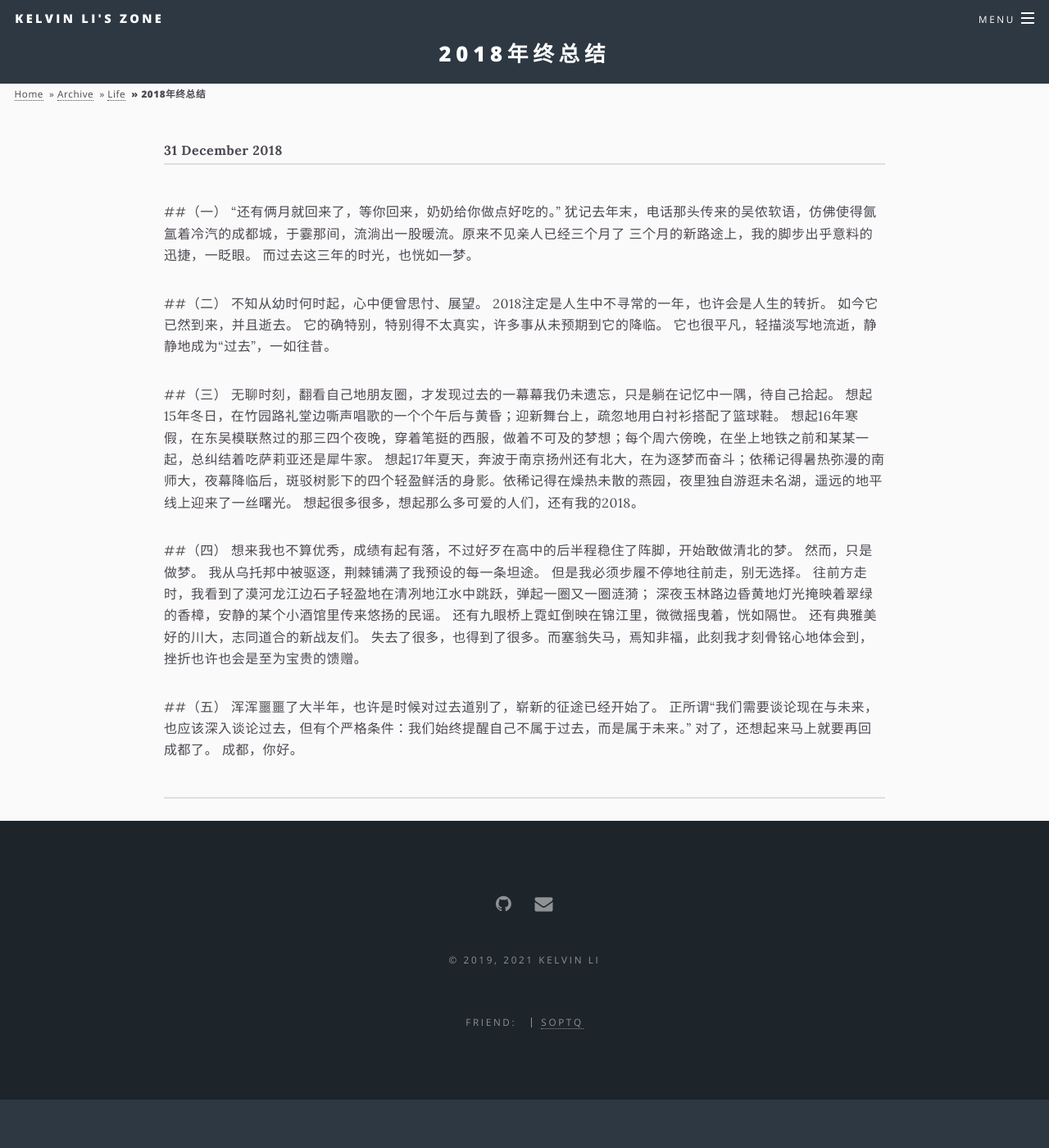
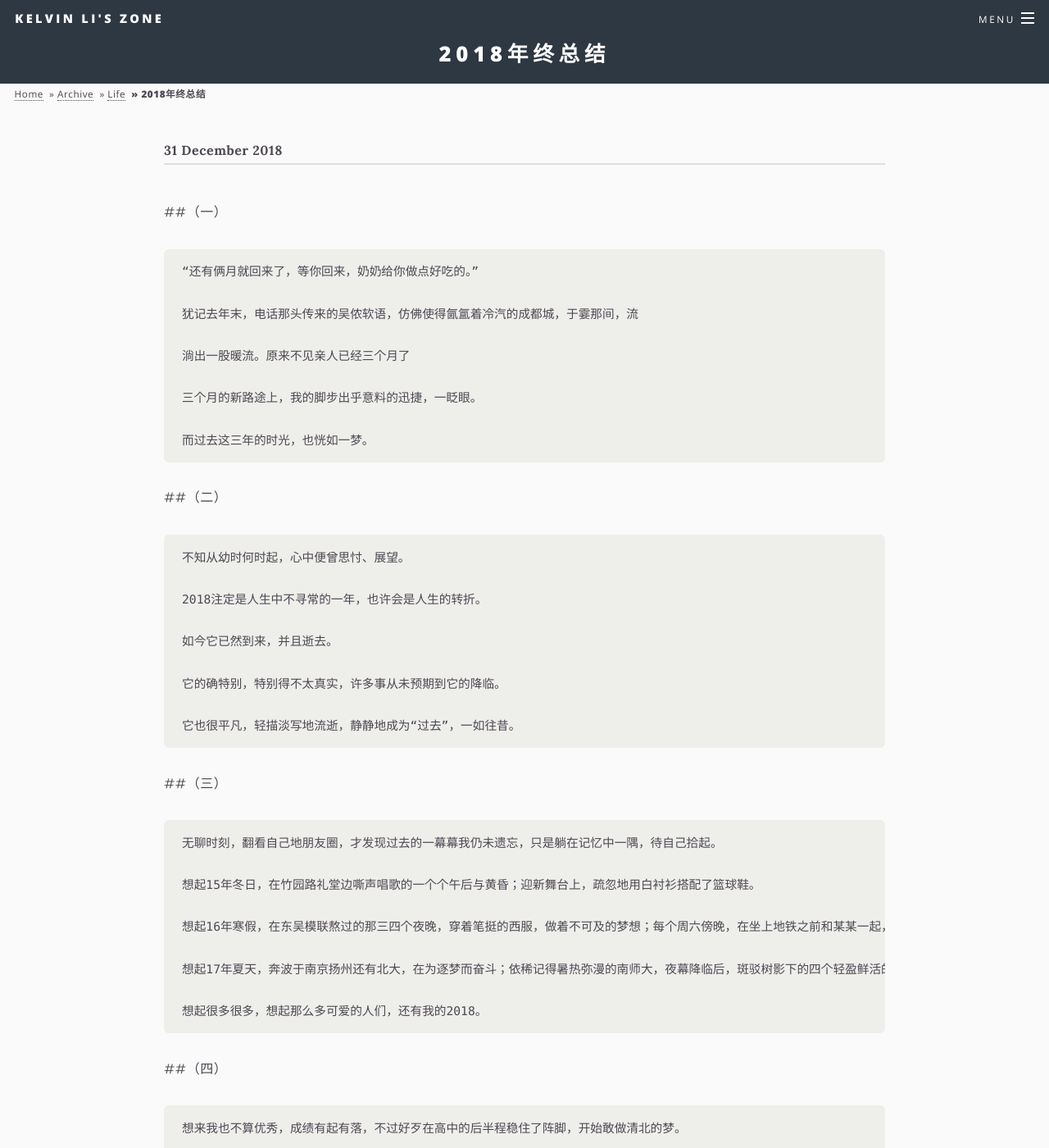
Before and after one commit to RivuletSonata/RivuletSonata.github.io, a Jekyll site: the page built from _posts/2018-12-31-2018年终总结.markdown, in a window 1280 px wide and 1400 px high. Shown: the whole window at 82% size. Built offline with Jekyll 4.4.1, drawn with Linux system fonts in a browser that asks for light colours; some of the changed text lies outside the part shown.

Commit message:
Post update

```diff
--- a/_posts/2018-12-31-2018年终总结.markdown
+++ b/_posts/2018-12-31-2018年终总结.markdown
@@ -12,38 +12,67 @@
 ---
 
 ##（一）
+
 	“还有俩月就回来了，等你回来，奶奶给你做点好吃的。”
-	犹记去年末，电话那头传来的吴侬软语，仿佛使得氤氲着冷汽的成都城，于霎那间，流淌出一股暖流。原来不见亲人已经三个月了
+
+	犹记去年末，电话那头传来的吴侬软语，仿佛使得氤氲着冷汽的成都城，于霎那间，流
+
+	淌出一股暖流。原来不见亲人已经三个月了
+
 	三个月的新路途上，我的脚步出乎意料的迅捷，一眨眼。
+
 	而过去这三年的时光，也恍如一梦。
 
 ##（二）
+
 	不知从幼时何时起，心中便曾思忖、展望。
+
 	2018注定是人生中不寻常的一年，也许会是人生的转折。
+
 	如今它已然到来，并且逝去。
+
 	它的确特别，特别得不太真实，许多事从未预期到它的降临。
+
 	它也很平凡，轻描淡写地流逝，静静地成为“过去”，一如往昔。
 
 ##（三）
+
 	无聊时刻，翻看自己地朋友圈，才发现过去的一幕幕我仍未遗忘，只是躺在记忆中一隅，待自己拾起。
+
 	想起15年冬日，在竹园路礼堂边嘶声唱歌的一个个午后与黄昏；迎新舞台上，疏忽地用白衬衫搭配了篮球鞋。
+
 	想起16年寒假，在东吴模联熬过的那三四个夜晚，穿着笔挺的西服，做着不可及的梦想；每个周六傍晚，在坐上地铁之前和某某一起，总纠结着吃萨莉亚还是犀牛家。
+
 	想起17年夏天，奔波于南京扬州还有北大，在为逐梦而奋斗；依稀记得暑热弥漫的南师大，夜幕降临后，斑驳树影下的四个轻盈鲜活的身影。依稀记得在燥热未散的燕园，夜里独自游逛未名湖，遥远的地平线上迎来了一丝曙光。
+
 	想起很多很多，想起那么多可爱的人们，还有我的2018。
 
 ##（四）
+
 	想来我也不算优秀，成绩有起有落，不过好歹在高中的后半程稳住了阵脚，开始敢做清北的梦。
+
 	然而，只是做梦。
+
 	我从乌托邦中被驱逐，荆棘铺满了我预设的每一条坦途。
+
 	但是我必须步履不停地往前走，别无选择。
+
 	往前方走时，我看到了漠河龙江边石子轻盈地在清冽地江水中跳跃，弹起一圈又一圈涟漪；
+
 	深夜玉林路边昏黄地灯光掩映着翠绿的香樟，安静的某个小酒馆里传来悠扬的民谣。
+
 	还有九眼桥上霓虹倒映在锦江里，微微摇曳着，恍如隔世。
+
 	还有典雅美好的川大，志同道合的新战友们。
+
 	失去了很多，也得到了很多。而塞翁失马，焉知非福，此刻我才刻骨铭心地体会到，挫折也许也会是至为宝贵的馈赠。
 
 ##（五）
+
 	浑浑噩噩了大半年，也许是时候对过去道别了，崭新的征途已经开始了。
+
 	正所谓“我们需要谈论现在与未来，也应该深入谈论过去，但有个严格条件：我们始终提醒自己不属于过去，而是属于未来。”
+
 	对了，还想起来马上就要再回成都了。
+
 	成都，你好。
```
Also changed, not shown: _posts/2017-07-14.markdown (+26 -0 lines), _posts/2019-05-20-2019520.md (+87 -0 lines).
